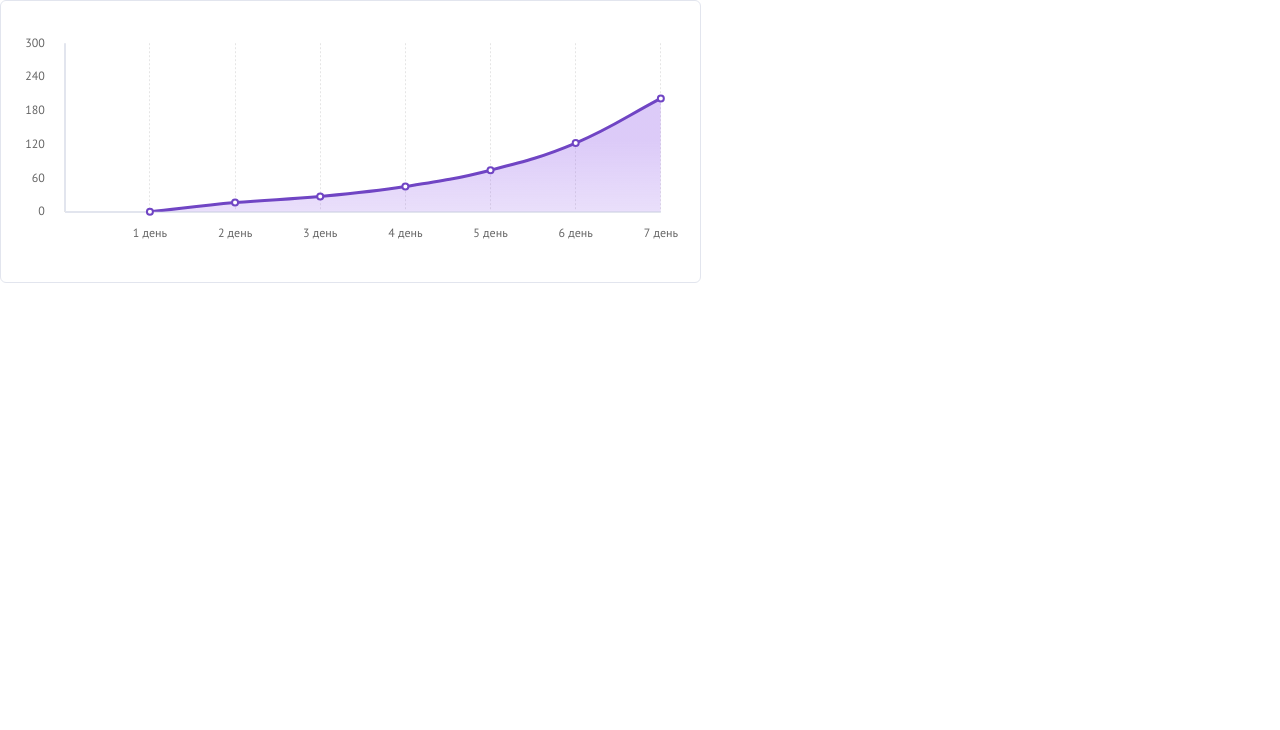
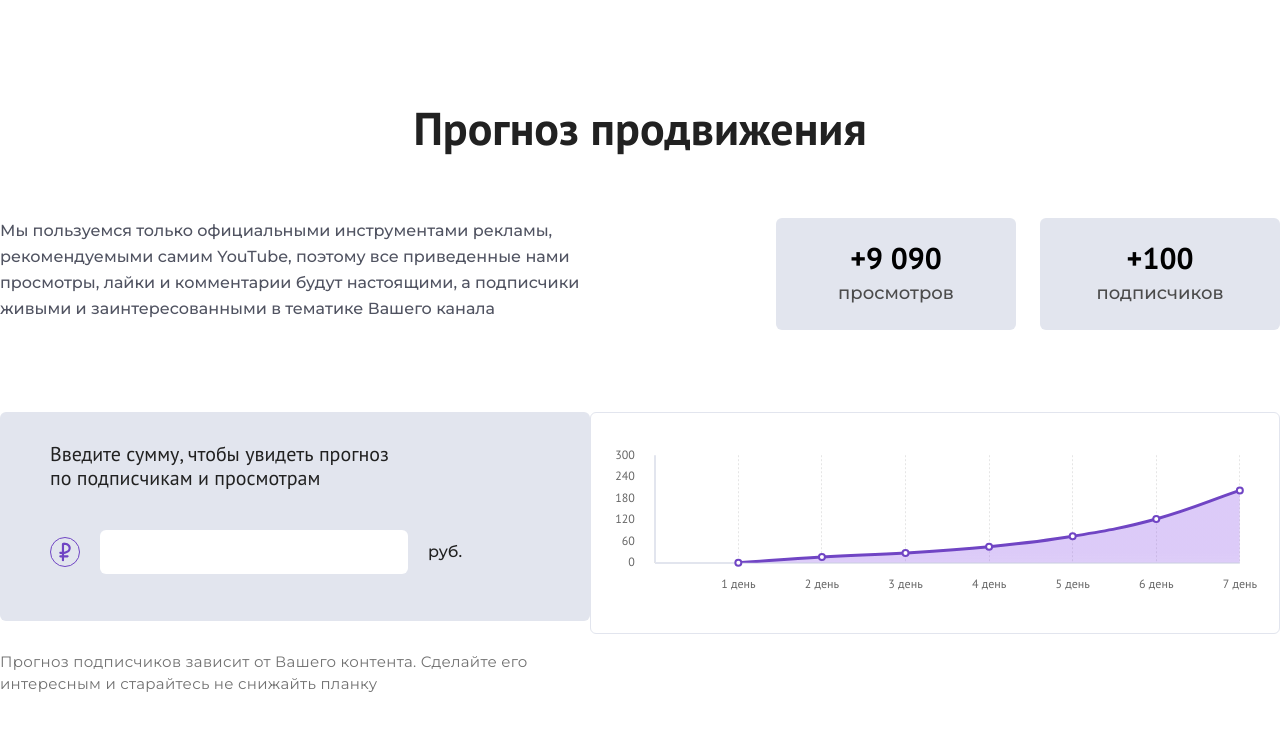
Before and after one commit to RomanEdigarev/chart-01, a React (Create React App) app: page / in a window 1280 px wide. Shown: the top 730 px of the page. Built offline with nearby package versions, Linux system fonts and the light colour scheme.

Commit message:
one page styled

```diff
--- a/package.json
+++ b/package.json
@@ -10,7 +10,8 @@
     "react": "^16.13.1",
     "react-chartjs-2": "^2.10.0",
     "react-dom": "^16.13.1",
-    "react-scripts": "3.4.3"
+    "react-scripts": "3.4.3",
+    "styled-components": "^5.2.0"
   },
   "scripts": {
     "start": "react-scripts start",
@@ -35,6 +36,7 @@
   },
   "devDependencies": {
     "@types/chart.js": "^2.9.25",
+    "@types/styled-components": "^5.1.4",
     "@typescript-eslint/parser": "^4.4.1",
     "node-sass": "^4.14.1",
     "typescript": "^4.0.3"
--- a/public/index.html
+++ b/public/index.html
@@ -1,20 +1,24 @@
 <!DOCTYPE html>
 <html lang="en">
 <head>
-    <meta charset="utf-8" />
-    <link rel="icon" href="%PUBLIC_URL%/favicon.ico" />
-    <meta name="viewport" content="width=device-width, initial-scale=1" />
-    <meta name="theme-color" content="#000000" />
+    <meta charset="utf-8"/>
+    <link rel="icon" href="%PUBLIC_URL%/favicon.ico"/>
+    <link href="https://fonts.googleapis.com/css2?family=PT+Sans:ital,wght@0,400;0,700;1,400;1,700&display=swap"
+          rel="stylesheet">
+    <link href="https://fonts.googleapis.com/css2?family=Montserrat:ital,wght@0,100;0,200;0,300;0,400;0,500;0,600;0,700;0,800;0,900;1,100;1,200;1,300;1,400;1,500;1,600;1,700;1,800;1,900&family=PT+Sans:ital,wght@0,400;0,700;1,400;1,700&display=swap"
+          rel="stylesheet">
+    <meta name="viewport" content="width=device-width, initial-scale=1"/>
+    <meta name="theme-color" content="#000000"/>
     <meta
             name="description"
             content="Web site created using create-react-app"
     />
-    <link rel="apple-touch-icon" href="%PUBLIC_URL%/logo192.png" />
+    <link rel="apple-touch-icon" href="%PUBLIC_URL%/logo192.png"/>
     <!--
       manifest.json provides metadata used when your web app is installed on a
       user's mobile device or desktop. See https://developers.google.com/web/fundamentals/web-app-manifest/
     -->
-    <link rel="manifest" href="%PUBLIC_URL%/manifest.json" />
+    <link rel="manifest" href="%PUBLIC_URL%/manifest.json"/>
     <!--
       Notice the use of %PUBLIC_URL% in the tags above.
       It will be replaced with the URL of the `public` folder during the build.
--- a/src/App.js
+++ b/src/App.js
@@ -1,11 +1,66 @@
-import React, {useEffect} from 'react';
+import React from 'react';
 import './App.scss';
+import {Container} from "./components/Elements/Container";
+import {Title} from "./components/Elements/Title";
+import {Subtitle} from "./components/Elements/Subtitle";
+import {ViewsBlock, ViewsContainer, ViewsSubtitle, ViewsTitle} from "./components/Elements/Views";
+import {
+    MoneyBlock, MoneyContainer,
+    MoneyDescription,
+    MoneyImg,
+    MoneyInput,
+    MoneyInputContainer,
+    MoneyRub,
+    MoneyTitle
+} from "./components/Elements/Money";
+import rub from './components/Elements/union.svg'
 import Chart from "./components/ChartComponent/Chart";
+
 
 function App() {
     return (
-        <div className="app_container">
-            <Chart/>
+        <div className="app__container">
+            {/*<Chart/>*/}
+            <Title>
+                Прогноз продвижения
+            </Title>
+            <Container>
+                <Subtitle>
+                    Мы пользуемся только официальными инструментами рекламы, рекомендуемыми самим YouTube,
+                    поэтому все приведенные нами просмотры, лайки и комментарии будут настоящими,
+                    а подписчики живыми и заинтересованными в тематике Вашего канала
+                </Subtitle>
+                <ViewsContainer>
+                    <ViewsBlock>
+                        <ViewsTitle>+9 090</ViewsTitle>
+                        <ViewsSubtitle>просмотров</ViewsSubtitle>
+                    </ViewsBlock>
+                    <ViewsBlock>
+                        <ViewsTitle>+100</ViewsTitle>
+                        <ViewsSubtitle>подписчиков</ViewsSubtitle>
+                    </ViewsBlock>
+                </ViewsContainer>
+            </Container>
+
+            <Container>
+                <MoneyContainer>
+                    <MoneyBlock>
+                        <MoneyTitle>
+                            Введите сумму, чтобы увидеть прогноз по подписчикам и просмотрам
+                        </MoneyTitle>
+                        <MoneyInputContainer>
+                            <MoneyImg src={rub}/>
+                            <MoneyInput/>
+                            <MoneyRub>руб.</MoneyRub>
+                        </MoneyInputContainer>
+                    </MoneyBlock>
+                    <MoneyDescription>
+                        Прогноз подписчиков зависит от Вашего контента. Сделайте его интересным и старайтесь не снижайть
+                        планку
+                    </MoneyDescription>
+                </MoneyContainer>
+                <Chart/>
+            </Container>
         </div>
     );
 }
--- a/src/App.scss
+++ b/src/App.scss
@@ -1,8 +1,8 @@
 * {
-  max-width: 1440px;
-  height: 560px;
   box-sizing: border-box;
 }
+
+
 
 *,
 *::before,
@@ -56,3 +56,13 @@ textarea,
 select {
   font: inherit;
 }
+
+.app__container {
+  //padding: 20px 40px;
+  margin: 0 auto;
+  justify-content: center;
+  max-width: 1440px;
+  min-height: 435px;
+  //background-color: antiquewhite;
+  flex-wrap: wrap;
+}
--- a/src/components/ChartComponent/Chart.scss
+++ b/src/components/ChartComponent/Chart.scss
@@ -4,7 +4,7 @@
   position: relative;
   width: 100%;
   max-width: 701px;
-  max-height: 283px;
+  //max-height: 283px;
   height: 100%;
   font-family:  'PT Sans', sans-serif;
   border: 1px solid #E2E5EE;
--- /dev/null
+++ b/src/components/Elements/Container.tsx
@@ -0,0 +1,6 @@
+import styled from "styled-components";
+
+export const Container = styled.div`
+  display:flex;
+  justify-content: space-between;
+`
--- /dev/null
+++ b/src/components/Elements/Money.tsx
@@ -0,0 +1,83 @@
+import React from "react";
+import styled from 'styled-components';
+
+export const MoneyContainer = styled.div`
+  display: flex;
+  flex-direction:column;
+`
+
+export const MoneyBlock = styled.div`
+    display:flex;
+    flex-direction:column;
+    width: 590px;
+    height: 209px;
+    background-color: #E2E5EE;
+    border-radius: 6px;
+    padding: 30px 50px;
+    flex-wrap: wrap;
+    margin-bottom: 30px;
+`
+
+export const MoneyTitle = styled.h2`
+    display:block;
+    width: 358px;
+    margin-bottom: 40px;
+    font-family: PT Sans;
+    font-style: normal;
+    font-weight: normal;
+    font-size: 20px;
+    line-height: 24px;
+    color: #212121;
+`
+
+export const MoneyInputContainer = styled.div`
+  display:flex;
+  flex-direction:row;
+  align-items: center;
+`
+
+export const MoneyImg = styled.img`
+display: block;
+  width: 30px;
+  height: 30px;
+  border-radius: 100px;
+  border: 1px solid #7045C4;
+  padding: 4px;
+`
+
+export const MoneyInput = styled.input`
+  font-family: Montserrat;
+  font-weight: 600;
+  font-size: 16px;
+  line-height: 26px;
+  width: 308px;
+  height: 44px;
+  border-radius: 6px;
+  padding: 10px 20px;
+  border: none;
+  margin: 0 20px;
+
+  &:focus {
+    outline: none;
+    border: 1px solid #7045C4;
+  }
+`
+
+export const MoneyRub = styled.span`
+    font-family: Montserrat;
+    font-style: normal;
+    font-weight: 500;
+    font-size: 16px;
+    line-height: 26px;
+    color: #212121;
+`
+export const MoneyDescription = styled.p`
+    max-width: 590px;
+    font-family: Montserrat;
+    font-style: normal;
+    font-weight: normal;
+    font-size: 15px;
+    line-height: 22px;
+    letter-spacing: 0.02em;
+    color: #717171;
+`
--- /dev/null
+++ b/src/components/Elements/Subtitle.tsx
@@ -0,0 +1,13 @@
+import styled from "styled-components";
+
+export const Subtitle = styled.div`
+    width: 590px;
+    height: 194px;
+    display:flex;
+    font-family: Montserrat;
+    font-style: normal;
+    font-weight: 500;
+    font-size: 16px;
+    line-height: 26px;
+    color: #505361;
+`
--- /dev/null
+++ b/src/components/Elements/Title.tsx
@@ -0,0 +1,14 @@
+import React from "react";
+import styled from 'styled-components';
+
+export const Title = styled.div`
+    display:flex;
+    justify-content:center;
+    width: 100%;
+    font-family: 'PT Sans';
+    font-style: normal;
+    font-weight: bold;
+    font-size: 46px;
+    color: #212121;
+    margin: 100px auto 60px;
+`
--- /dev/null
+++ b/src/components/Elements/Views.tsx
@@ -0,0 +1,37 @@
+import styled from "styled-components";
+
+export const ViewsContainer = styled.div`
+display:flex;
+justify-content: center;
+flex-direction:row;
+`
+
+export const ViewsBlock = styled.div`
+    margin-left: 24px;
+    display:flex;
+    justify-content:center;
+    flex-direction:column;
+    align-items: center;
+    text-align: center;
+    border-radius: 6px;
+    width: 240px;
+    height: 112px;
+    background-color: #E2E5EE;
+`
+
+export const ViewsTitle = styled.h1`
+    font-family: 'PT Sans';
+    font-style: normal;
+    font-weight: bold;
+    font-size: 30px;
+    line-height: 40px;
+`
+
+export const ViewsSubtitle = styled.p`
+    font-family: Montserrat;
+    font-style: normal;
+    font-weight: 500;
+    font-size: 18px;
+    line-height: 31px;
+    color: #4B4B4B;
+`
```
Also changed, not shown: src/components/Elements/union.svg (added), 1 other file (tests, documents, lock files or other folders). Lines whose indentation alone changed are shown as unchanged.
